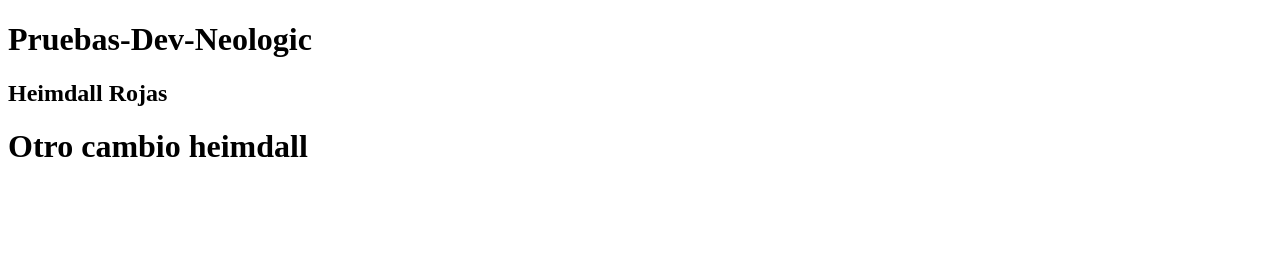
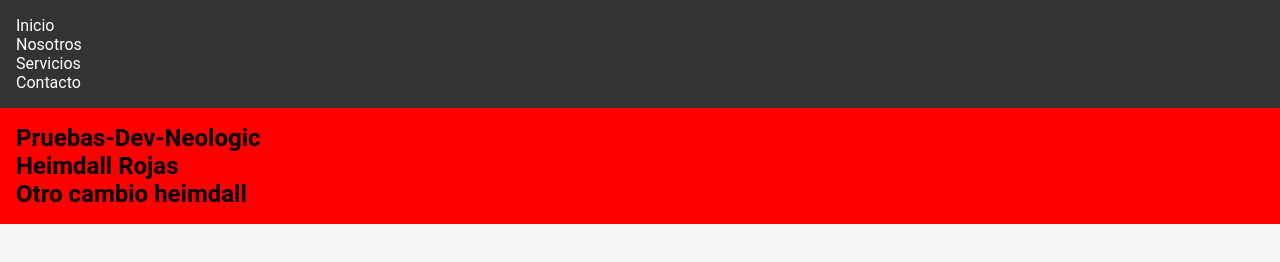
Before and after one commit to NeologicHYM/Pruebas-Dev-Neologic, a plain HTML site: page index.html in a window 1280 px wide. Drawn offline with Linux system fonts and the light colour scheme.

Commit message:
cambios css perro

```diff
--- a/index.html
+++ b/index.html
@@ -4,12 +4,24 @@
     <meta charset="UTF-8">
     <meta name="viewport" content="width=device-width, initial-scale=1.0">
     <title>Document</title>
+    <link rel="stylesheet" href="style.css">
 </head>
 <body>
 
-<h1>Pruebas-Dev-Neologic</h1>
-<h2> Heimdall Rojas </h2>
-<H1> Otro cambio heimdall</H1>
+    <nav>
+        <ul>
+            <li><a href="#">Inicio</a></li>
+            <li><a href="#">Nosotros</a></li>
+            <li><a href="#">Servicios</a></li>
+            <li><a href="#">Contacto</a></li>
+        </ul>
+    </nav>
+
+    <section>
+        <h1>Pruebas-Dev-Neologic</h1>
+        <h2> Heimdall Rojas </h2>
+        <H1> Otro cambio heimdall</H1>
+    </section>
 
 </body>
 </html>
--- /dev/null
+++ b/style.css
@@ -0,0 +1,27 @@
+*{
+    margin: 0;
+    padding: 0;
+    box-sizing: border-box;
+}
+
+body{
+    font-family: 'Roboto', sans-serif;
+    background-color: #f5f5f5;
+}
+
+nav{
+    background-color: #333;
+    color: #f20c0c;
+    padding: 1rem 0;
+}
+
+nav a{
+    color: #fff;
+    text-decoration: none;
+    margin: 0 1rem;
+}
+
+section{
+    padding: 1rem;
+    background-color: red;
+}
```
